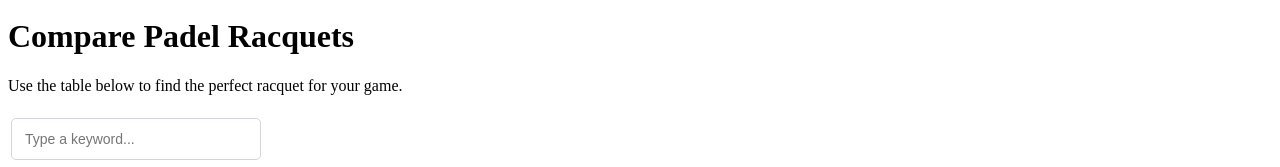
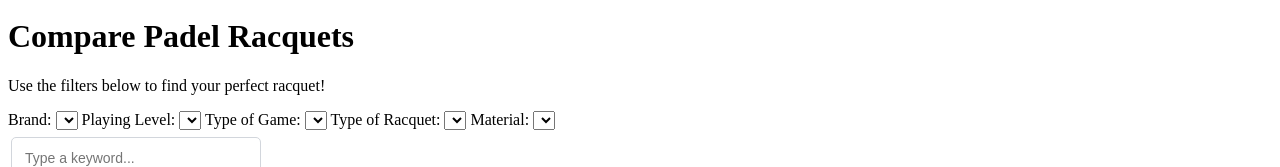
Before and after one commit to sa3oble/padelracquet, a plain HTML site: page index.html in a window 1280 px wide. Shown: the part 47-214 px from the top of the page. Drawn offline with nearby package versions, Linux system fonts and the light colour scheme.

Commit message:
Update index.html

```diff
--- a/index.html
+++ b/index.html
@@ -12,9 +12,25 @@
             <img src="logo.png" alt="Padel Racquets Logo" style="max-width: 100px;">
         </div>
         <h1>Compare Padel Racquets</h1>
-        <p>Use the table below to find the perfect racquet for your game.</p>
+        <p>Use the filters below to find your perfect racquet!</p>
     </header>
     <main>
+        <div id="filters">
+            <label for="brand-filter">Brand:</label>
+            <select id="brand-filter"></select>
+
+            <label for="level-filter">Playing Level:</label>
+            <select id="level-filter"></select>
+
+            <label for="game-type-filter">Type of Game:</label>
+            <select id="game-type-filter"></select>
+
+            <label for="racquet-type-filter">Type of Racquet:</label>
+            <select id="racquet-type-filter"></select>
+
+            <label for="material-filter">Material:</label>
+            <select id="material-filter"></select>
+        </div>
         <div id="grid-table"></div>
     </main>
     <script src="https://cdn.jsdelivr.net/npm/gridjs/dist/gridjs.umd.js"></script>
```
